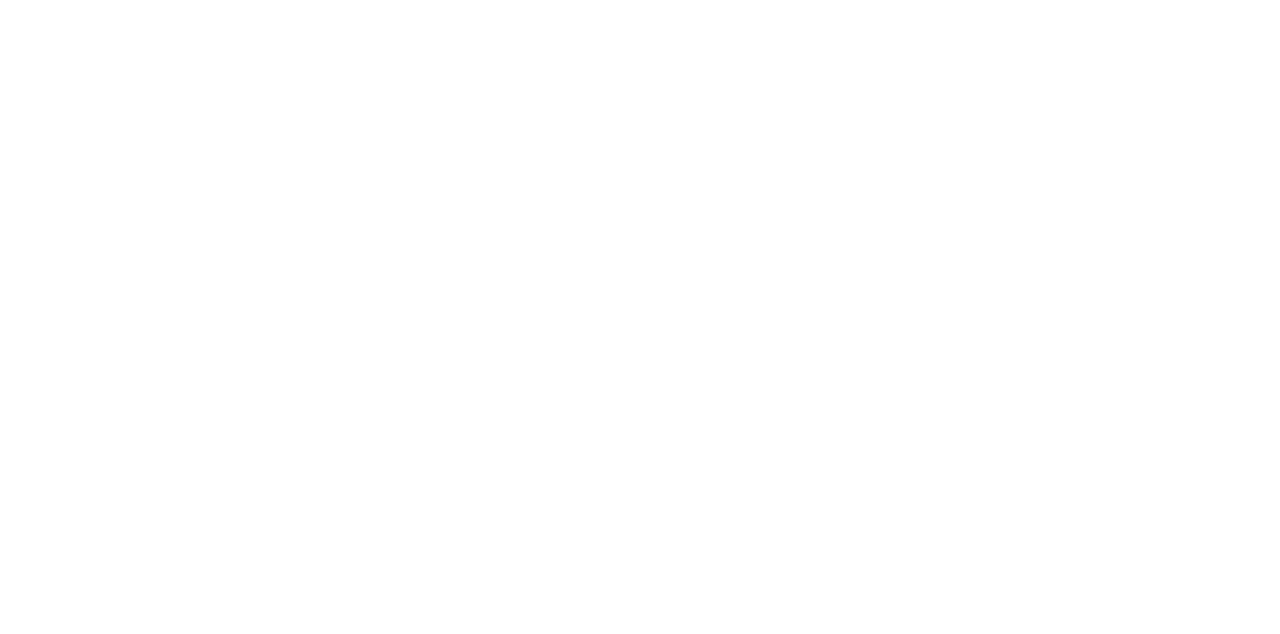
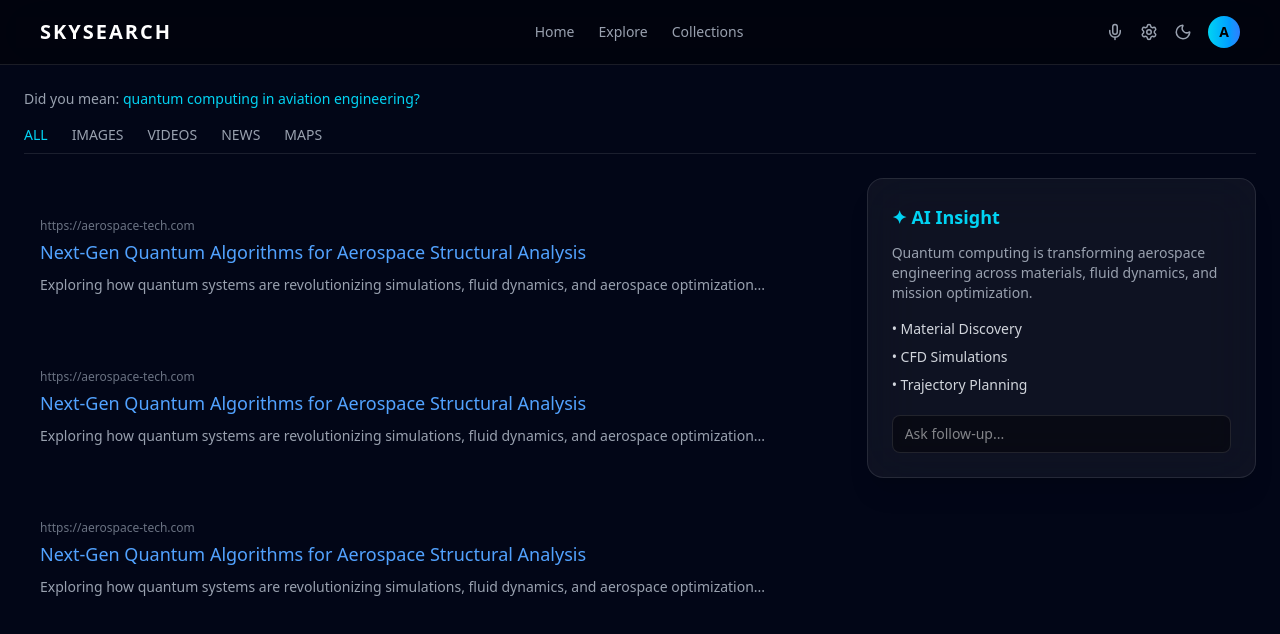
Before and after one commit to Aakashrayamajhi/skysearch, a React app in the folder frontend/: page /search in a window 1280 px wide. Before the commit this address had no page. Shown: the top 634 px of the page. Built offline with nearby package versions, Linux system fonts and the light colour scheme; the HTML template or start-up script is replaced by a standard one.

Commit message:
feat-add : search result added

```diff
--- a/frontend/src/App.jsx
+++ b/frontend/src/App.jsx
@@ -1,14 +1,14 @@
 import { BrowserRouter, Routes, Route } from "react-router-dom";
 import Home from "./pages/Home/Home";
+import Search from "./pages/Search/Search";
 
-function App() {
+export default function App() {
   return (
     <BrowserRouter>
       <Routes>
         <Route path="/" element={<Home />} />
+        <Route path="/search" element={<Search />} />
       </Routes>
     </BrowserRouter>
   );
 }
-
-export default App;
--- a/frontend/src/components/layout/Navbar.jsx
+++ b/frontend/src/components/layout/Navbar.jsx
@@ -1,18 +1,41 @@
+import { Settings, Moon, User, Mic } from "lucide-react";
+
 export default function Navbar() {
   return (
-    <div className="sticky top-0 z-50 flex justify-between items-center px-10 py-4 backdrop-blur-md bg-white/5 border-b border-white/10">
-      <h1 className="text-xl font-bold tracking-widest">SKYSEARCH</h1>
+    <div className="sticky top-0 z-50 flex justify-between items-center px-10 py-4
+    backdrop-blur-xl bg-black/40 border-b border-white/10">
 
-      <div className="flex gap-6 text-sm text-gray-300">
+      {/* LOGO */}
+      <h1 className="text-xl font-bold tracking-widest text-white">
+        SKYSEARCH
+      </h1>
+
+      {/* NAV LINKS */}
+      <div className="flex gap-6 text-sm text-gray-400">
         <span className="hover:text-white cursor-pointer">Home</span>
         <span className="hover:text-white cursor-pointer">Explore</span>
         <span className="hover:text-white cursor-pointer">Collections</span>
       </div>
 
-      <div className="flex gap-4">
-        <span>⚙️</span>
-        <span>🌙</span>
-        <span>👤</span>
+      {/* ICONS */}
+      <div className="flex items-center gap-4 text-gray-400">
+
+        <button className="hover:text-white transition">
+          <Mic size={18} />
+        </button>
+
+        <button className="hover:text-white transition">
+          <Settings size={18} />
+        </button>
+
+        <button className="hover:text-white transition">
+          <Moon size={18} />
+        </button>
+
+        <div className="w-8 h-8 rounded-full bg-gradient-to-r from-cyan-400 to-blue-500 flex items-center justify-center text-black text-sm font-bold">
+          A
+        </div>
+
       </div>
     </div>
   );
--- a/frontend/src/index.css
+++ b/frontend/src/index.css
@@ -3,3 +3,9 @@
 body {
   font-family: system-ui, sans-serif;
 }
+html, body, #root {
+  background-color: #020617;
+  color: white;
+  margin: 0;
+  padding: 0;
+}
--- a/frontend/src/pages/Home/components/HeroSearch.jsx
+++ b/frontend/src/pages/Home/components/HeroSearch.jsx
@@ -1,36 +1,73 @@
+import { Mic, Camera, Search } from "lucide-react";
+import { useNavigate } from "react-router-dom";
+import { useState } from "react";
+
 export default function HeroSearch() {
+  const navigate = useNavigate();
+  const [query, setQuery] = useState("");
+
+  const handleSearch = () => {
+    if (!query.trim()) return;
+    navigate("/search"); // static for now
+  };
+
+  const handleKeyDown = (e) => {
+    if (e.key === "Enter") handleSearch();
+  };
+
   return (
     <div className="flex flex-col items-center justify-center mt-24 px-4">
 
+      {/* Logo */}
       <h1 className="text-6xl font-bold bg-gradient-to-r from-cyan-400 to-blue-500 bg-clip-text text-transparent">
         SKYSEARCH
       </h1>
 
-      <p className="text-gray-400 mt-2">
+      <p className="text-gray-500 mt-2">
         Atmospheric Precision Intelligence
       </p>
 
       {/* Search Box */}
       <div className="mt-10 w-full max-w-2xl">
-        <div className="flex items-center bg-white/5 backdrop-blur-xl border border-white/10 rounded-full px-6 py-3 shadow-lg">
+        <div className="flex items-center bg-[#0f172a]/80 backdrop-blur-xl border border-white/10 rounded-full px-6 py-3 shadow-2xl hover:border-cyan-400/30 transition">
+
+          <Search className="text-gray-400 w-5 h-5" />
 
           <input
             type="text"
-            placeholder="Ask the sky anything..."
-            className="bg-transparent flex-1 outline-none text-gray-200 placeholder-gray-500"
+            placeholder="Search anything..."
+            value={query}
+            onChange={(e) => setQuery(e.target.value)}
+            onKeyDown={handleKeyDown}
+            className="bg-transparent flex-1 px-4 outline-none text-gray-200 placeholder-gray-500"
           />
 
-          <button className="ml-4 px-4 py-1 rounded-full bg-cyan-500/20 text-cyan-300">
-            AI ON
+          {/* Mic */}
+          <Mic className="w-5 h-5 text-gray-400 cursor-pointer hover:text-cyan-400 transition" />
+
+          {/* Camera */}
+          <Camera className="w-5 h-5 text-gray-400 cursor-pointer ml-3 hover:text-cyan-400 transition" />
+
+          {/* Search Button */}
+          <button
+            onClick={handleSearch}
+            className="ml-4 p-2 rounded-full bg-cyan-500/20 hover:bg-cyan-500/40 transition"
+          >
+            <Search className="w-4 h-4 text-cyan-300" />
           </button>
         </div>
       </div>
 
       {/* Trending */}
       <div className="flex gap-3 mt-6 flex-wrap justify-center">
-        {["Explain quantum physics", "Plan a Tokyo trip", "Latest AI trends 2024"].map((item, i) => (
+        {[
+          "Explain quantum physics",
+          "Plan a Tokyo trip",
+          "Latest AI trends 2024",
+        ].map((item, i) => (
           <span
             key={i}
+            onClick={() => navigate("/search")}
             className="px-4 py-2 bg-white/5 border border-white/10 rounded-full text-sm text-gray-300 hover:bg-white/10 cursor-pointer"
           >
             {item}
--- a/frontend/src/pages/Search/Search.jsx
+++ b/frontend/src/pages/Search/Search.jsx
@@ -0,0 +1,33 @@
+import Navbar from "../../components/layout/Navbar";
+import SearchHeader from "./components/SearchHeader";
+import Filters from "./components/Filters";
+import ResultList from "./components/ResultList";
+import AISidebar from "./components/AISidebar";
+
+export default function Search() {
+  return (
+    <div className="min-h-screen">
+
+      <Navbar />
+
+      <div className="max-w-7xl mx-auto px-6 mt-6">
+
+        <SearchHeader />
+        <Filters />
+
+        <div className="grid grid-cols-12 gap-8 mt-6">
+
+          <div className="col-span-8">
+            <ResultList />
+          </div>
+
+          <div className="col-span-4">
+            <AISidebar />
+          </div>
+
+        </div>
+
+      </div>
+    </div>
+  );
+}
--- /dev/null
+++ b/frontend/src/pages/Search/components/AISidebar.jsx
@@ -0,0 +1,27 @@
+export default function AISidebar() {
+  return (
+    <div className="bg-white/5 backdrop-blur-xl border border-white/10 rounded-2xl p-6 shadow-xl">
+
+      <h2 className="text-cyan-400 font-semibold text-lg">
+        ✦ AI Insight
+      </h2>
+
+      <p className="text-sm text-gray-400 mt-3">
+        Quantum computing is transforming aerospace engineering across materials,
+        fluid dynamics, and mission optimization.
+      </p>
+
+      <ul className="mt-4 space-y-2 text-sm text-gray-300">
+        <li>• Material Discovery</li>
+        <li>• CFD Simulations</li>
+        <li>• Trajectory Planning</li>
+      </ul>
+
+      <input
+        placeholder="Ask follow-up..."
+        className="mt-5 w-full bg-black/40 border border-white/10 rounded-lg px-3 py-2 text-sm outline-none"
+      />
+
+    </div>
+  );
+}
--- a/frontend/src/pages/Search/components/Filters.jsx
+++ b/frontend/src/pages/Search/components/Filters.jsx
@@ -0,0 +1,18 @@
+export default function Filters() {
+  const tabs = ["ALL", "IMAGES", "VIDEOS", "NEWS", "MAPS"];
+
+  return (
+    <div className="flex gap-6 mt-4 border-b border-white/10 pb-2">
+      {tabs.map((t, i) => (
+        <span
+          key={i}
+          className={`cursor-pointer text-sm ${
+            i === 0 ? "text-cyan-400" : "text-gray-400"
+          }`}
+        >
+          {t}
+        </span>
+      ))}
+    </div>
+  );
+}
--- a/frontend/src/pages/Search/components/ResultCard.jsx
+++ b/frontend/src/pages/Search/components/ResultCard.jsx
@@ -0,0 +1,20 @@
+export default function ResultCard() {
+  return (
+    <div className="hover:bg-white/5 p-4 rounded-xl transition">
+
+      <p className="text-xs text-gray-500">
+        https://aerospace-tech.com
+      </p>
+
+      <h2 className="text-lg text-blue-400 hover:underline cursor-pointer mt-1">
+        Next-Gen Quantum Algorithms for Aerospace Structural Analysis
+      </h2>
+
+      <p className="text-sm text-gray-400 mt-2 leading-relaxed">
+        Exploring how quantum systems are revolutionizing simulations,
+        fluid dynamics, and aerospace optimization...
+      </p>
+
+    </div>
+  );
+}
--- a/frontend/src/pages/Search/components/ResultList.jsx
+++ b/frontend/src/pages/Search/components/ResultList.jsx
@@ -0,0 +1,11 @@
+import ResultCard from "./ResultCard";
+
+export default function ResultList() {
+  return (
+    <div className="space-y-10 mt-6">
+      <ResultCard />
+      <ResultCard />
+      <ResultCard />
+    </div>
+  );
+}
--- a/frontend/src/pages/Search/components/SearchHeader.jsx
+++ b/frontend/src/pages/Search/components/SearchHeader.jsx
@@ -0,0 +1,10 @@
+export default function SearchHeader() {
+  return (
+    <p className="text-sm text-gray-400">
+      Did you mean:{" "}
+      <span className="text-cyan-400 cursor-pointer hover:underline">
+        quantum computing in aviation engineering?
+      </span>
+    </p>
+  );
+}
```
